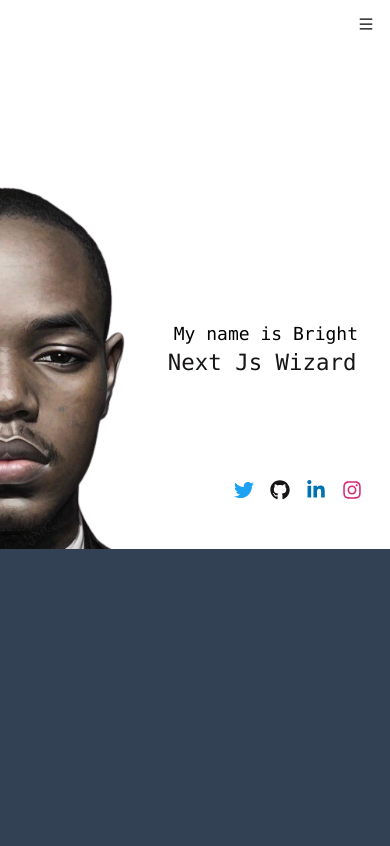
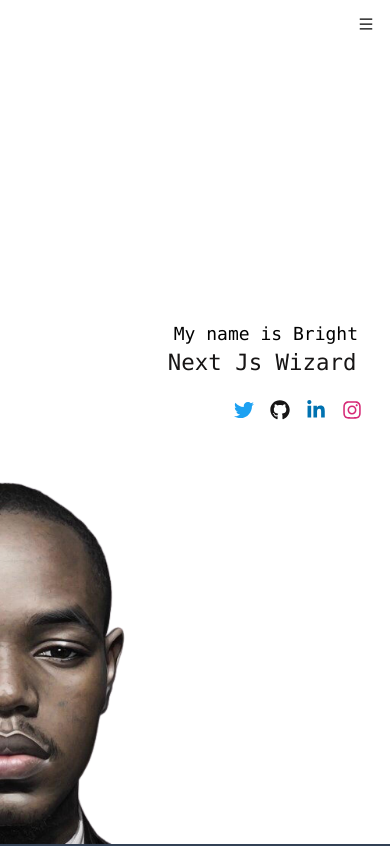
Before and after one commit to cozyCodr/deploy_portfolio, a React (Vite) app: page / in a window 390 px wide. Shown: the top 846 px of the page. Built offline with nearby package versions, Linux system fonts and the light colour scheme.

Commit message:
update mobile view

```diff
--- a/src/components/Main.jsx
+++ b/src/components/Main.jsx
@@ -56,7 +56,7 @@ const Main = () => {
                 }
 
                 </h2>
-                <div className="flex h-[20%] md:h-auto md:items-end md:mt-5 mt-[6rem]">
+                <div className="flex h-[20%] md:h-auto md:items-end md:mt-5 mt-[1rem]">
                     <a href="https://twitter.com/babaspace_" className='m-2' target="_blank">
                         <FaTwitter size={20} color="#1DA1F2" className='cursor-pointer' />
                     </a>
--- a/src/index.css
+++ b/src/index.css
@@ -20,6 +20,5 @@
 @media screen and (max-width: 575px) {
   .homeImage {
     background: none;
-    height: 65vh;
   }
 }
```
